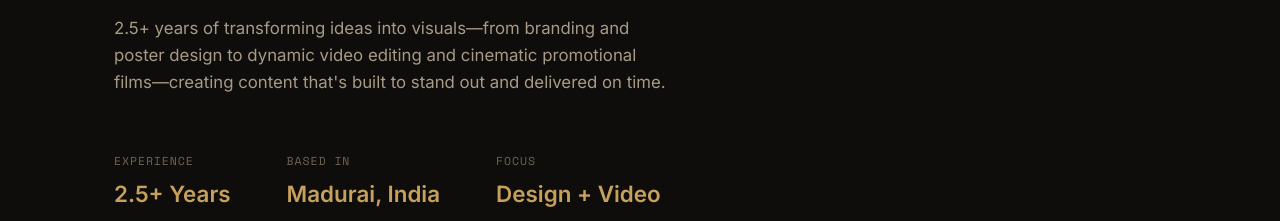
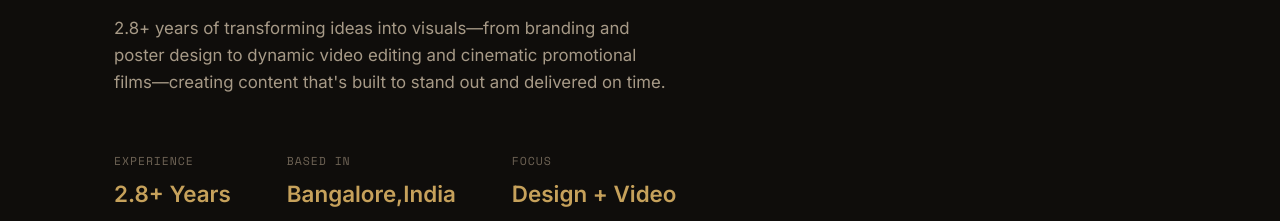
Before and after one commit to Pravin12246790/Praveen-Portfolio, a plain HTML site: page index.html in a window 1280 px wide. Shown: the part 520-741 px from the top of the page. Drawn offline with nearby package versions, Linux system fonts and the light colour scheme.

Commit message:
Update index.html

```diff
--- a/index.html
+++ b/index.html
@@ -387,12 +387,12 @@ transform:scale(1.08);
       <span class="eyebrow">  Graphic Designer &amp; Video Editor</span>
     </div>
     <h1>Praveenkumar P<br>— stories told in <em>stills &amp; motion.</em></h1>
-    <p class="hero-tagline">2.5+ years of transforming ideas into visuals—from branding and poster design to dynamic video editing and cinematic promotional films—creating content that's built to stand out and delivered on time.
+    <p class="hero-tagline">2.8+ years of transforming ideas into visuals—from branding and poster design to dynamic video editing and cinematic promotional films—creating content that's built to stand out and delivered on time.
 </p>
 
     <div class="hero-meta">
-      <div>Experience<strong>2.5+ Years</strong></div>
-      <div>Based In<strong>Madurai, India</strong></div>
+      <div>Experience<strong>2.8+ Years</strong></div>
+      <div>Based In<strong> Bangalore,India</strong></div>
       <div>Focus<strong>Design + Video</strong></div>
     </div>
     <div class="scroll-cue">Scroll</div>
@@ -410,7 +410,7 @@ transform:scale(1.08);
     <div class="about-grid">
       <div class="about-bio">
         <p>I'm a creative, results-driven designer and editor who moves fluidly between branding, motion graphics and campaign video — without losing sight of the deadline.</p>
-        <p>Over the past 2.5 years, I've helped brands communicate through both design and motion—creating everything from posters and social media campaigns to reels, promotional edits, and product demos. Working across the Adobe Creative Suite, I blend strong visual design with cinematic editing, believing that every frame and every pixel should serve a purpose.
+        <p>Over the past 2.8+ years, I've helped brands communicate through both design and motion—creating everything from posters and social media campaigns to reels, promotional edits, and product demos. Working across the Adobe Creative Suite, I blend strong visual design with cinematic editing, believing that every frame and every pixel should serve a purpose.
 </p>
         <p>Whether it's a logo system, a poster campaign, a social reel, or an event highlight film, the goal stays the same: creating visuals that capture attention, tell a story, and strengthen the brand.</p>
       </div>
```
